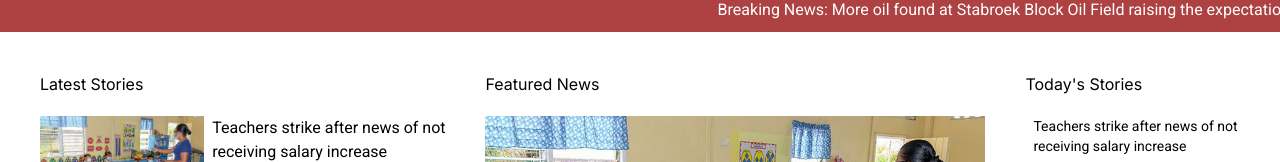
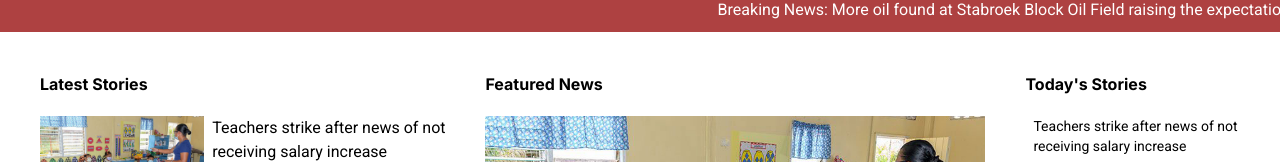
Before and after one commit to stephonfraser/the-georgetown-post, a Next.js app: page / in a window 1280 px wide. Shown: the part 167-329 px from the top of the page. Built offline with nearby package versions, Linux system fonts and the light colour scheme.

Commit message:
Updated font weight and size for header

```diff
--- a/app/components/FeaturedStory.tsx
+++ b/app/components/FeaturedStory.tsx
@@ -4,7 +4,7 @@ import LargeCard from './Cards/LargeCard';
 const FeaturedStory = () => {
   return (
     <div className='py-10'>
-      <h2>Featured News</h2>
+      <h2 className='font-bold	text-base	'>Featured News</h2>
       <LargeCard />
     </div>
   )
--- a/app/components/LatestStories.tsx
+++ b/app/components/LatestStories.tsx
@@ -4,7 +4,7 @@ import MediumCard from './Cards/MediumCard'
 const LatestStories = () => {
   return (
     <div className='pt-10 pl-10'>
-        <h2>Latest Stories</h2>
+        <h2 className='font-bold	text-base	'>Latest Stories</h2>
         <MediumCard />
         <MediumCard />
         <MediumCard />
--- a/app/components/TodayStories.tsx
+++ b/app/components/TodayStories.tsx
@@ -4,7 +4,7 @@ import SmallCard from './Cards/SmallCard'
 const TodayStories = () => {
   return (
     <div className='pt-10 '>
-        <h2>Today's Stories</h2>
+        <h2 className='font-bold	text-base	'>Today's Stories</h2>
         <SmallCard />
         <SmallCard />
         <SmallCard />
--- a/app/layout.tsx
+++ b/app/layout.tsx
@@ -5,8 +5,8 @@ import "./globals.css";
 const inter = Inter({ subsets: ["latin"] });
 
 export const metadata: Metadata = {
-  title: "Create Next App",
-  description: "Generated by create next app",
+  title: "The Georgetown Post",
+  description: "News written by citizens, for citizens",
 };
 
 export default function RootLayout({
```
